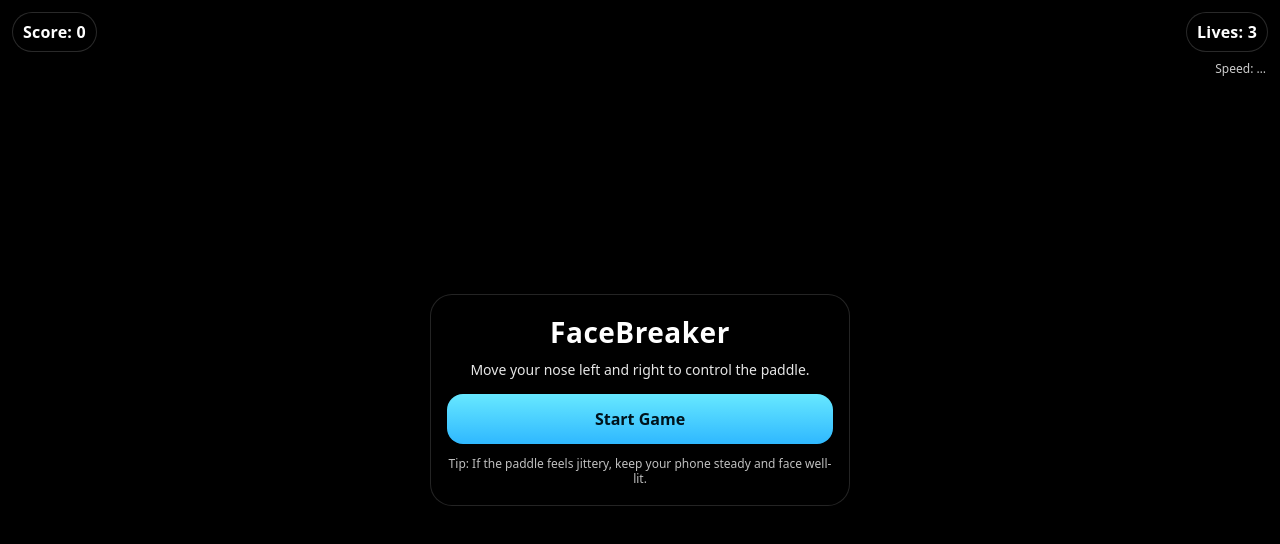
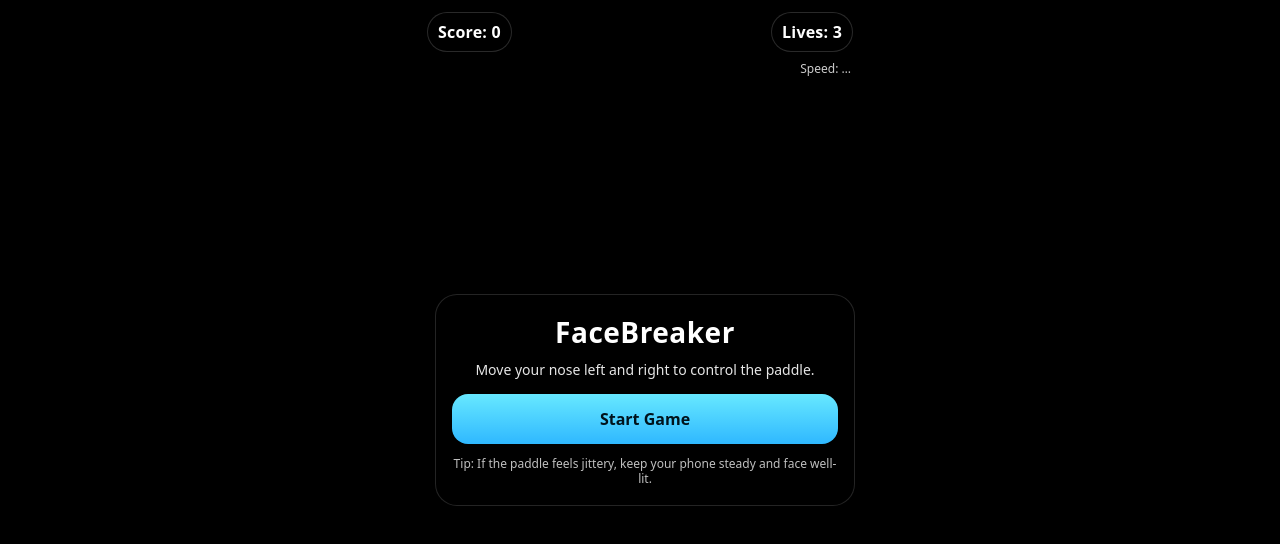
Before and after one commit to WolfTech007/GameFace, a Next.js app: page / in a window 1280 px wide. Shown: the top 544 px of the page. Built offline with nearby package versions, Linux system fonts and the light colour scheme.

Commit message:
Update FaceBreakerGame.module.css

```diff
--- a/src/components/FaceBreakerGame.module.css
+++ b/src/components/FaceBreakerGame.module.css
@@ -5,12 +5,18 @@
   margin: 0;
   background: #000;
   overflow: hidden;
+  display: grid;
+  place-items: center;
 }
 
 .frame {
   position: relative;
-  width: 100%;
+  /* True iPhone "video" playfield: 9:16 portrait */
+  aspect-ratio: 9 / 16;
   height: 100%;
+  max-height: 100svh;
+  width: auto;
+  max-width: 100vw;
   overflow: hidden;
 }
 
@@ -19,7 +25,8 @@
   inset: 0;
   width: 100%;
   height: 100%;
-  object-fit: cover;
+  /* With a 9:16 frame, contain shows the full camera without cropping/zooming. */
+  object-fit: contain;
   transform: scaleX(-1); /* mirror for front camera */
   filter: saturate(1.05) contrast(1.08);
   background: #000;
```
